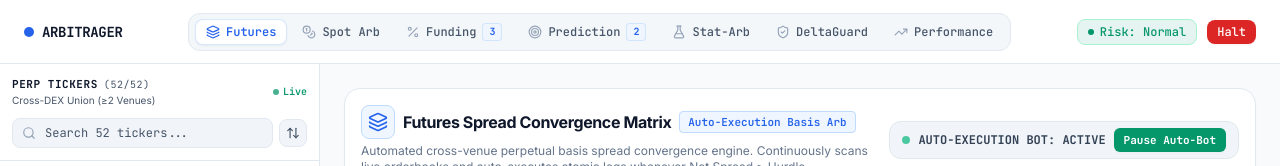
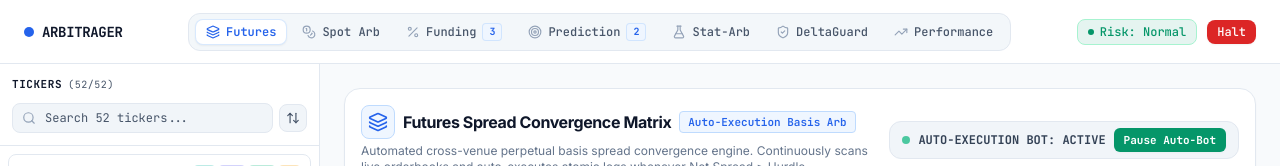
Before and after one commit to ChillingWombat/Arbitrageur, a React (Vite) app in the folder frontend/: page / in a window 1280 px wide. Shown: the top 166 px of the page. Built offline with nearby package versions, Linux system fonts and the light colour scheme; no server answers.

Commit message:
style(ui): clean up ticker header to Tickers and remove live badge and subtitle

```diff
--- a/frontend/src/components/TickerExplorer.tsx
+++ b/frontend/src/components/TickerExplorer.tsx
@@ -172,16 +172,9 @@ export const TickerExplorer: React.FC<TickerExplorerProps> = ({
       {/* Top Header & Search */}
       <div className="p-3 border-b border-surface-border space-y-2.5">
         <div className="flex items-center justify-between">
-          <div>
-            <div className="text-[11px] font-mono font-bold uppercase tracking-wider text-slate-900 flex items-center space-x-1.5">
-              <span>Perp Tickers</span>
-              <span className="text-[10px] font-normal text-slate-600">({processedTickers.length}/{PERP_TICKERS.length})</span>
-            </div>
-            <div className="text-[10px] text-slate-600">Cross-DEX Union (≥2 Venues)</div>
-          </div>
-          <div className="flex items-center space-x-1">
-            <span className="w-1.5 h-1.5 rounded-full bg-profit animate-pulse" />
-            <span className="text-[10px] font-mono font-semibold text-profit">Live</span>
+          <div className="text-[11px] font-mono font-bold uppercase tracking-wider text-slate-900 flex items-center space-x-1.5">
+            <span>Tickers</span>
+            <span className="text-[10px] font-normal text-slate-600">({processedTickers.length}/{PERP_TICKERS.length})</span>
           </div>
         </div>
 
```
